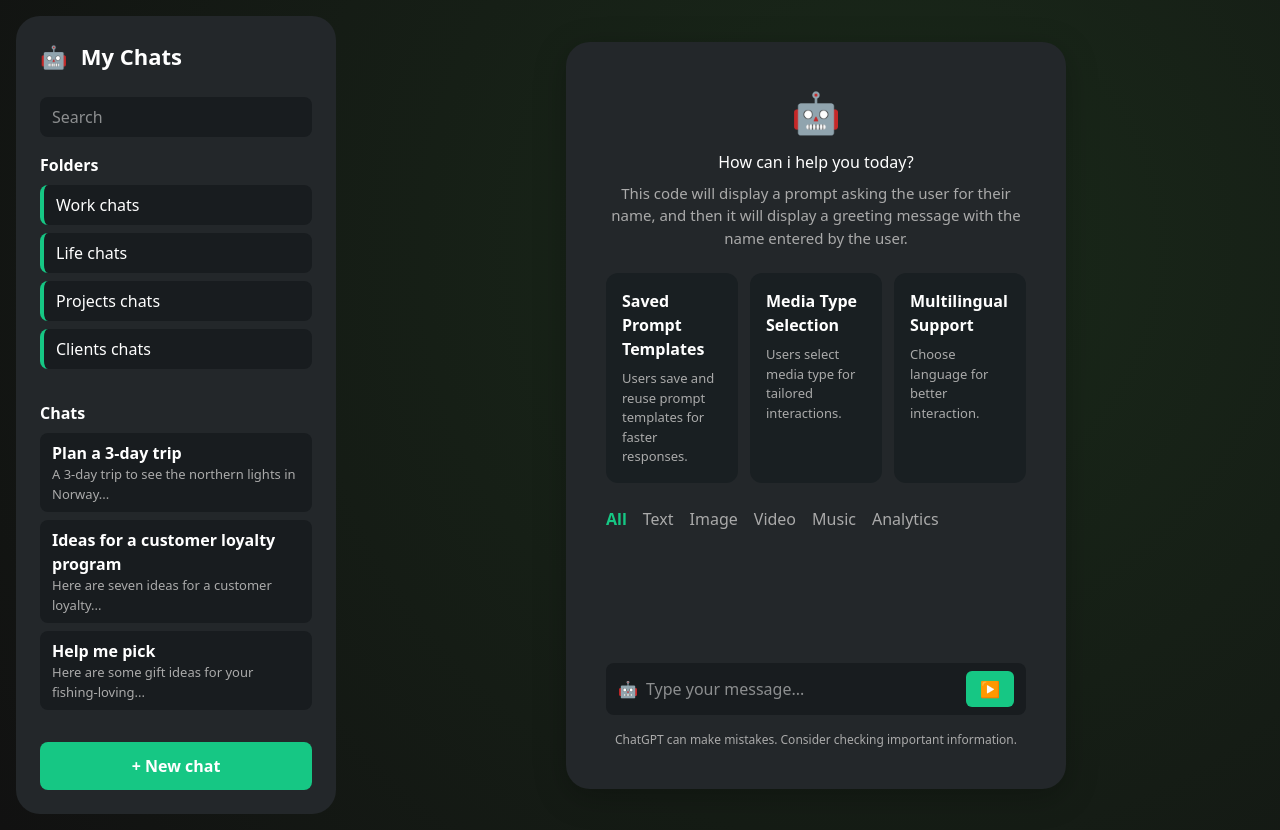
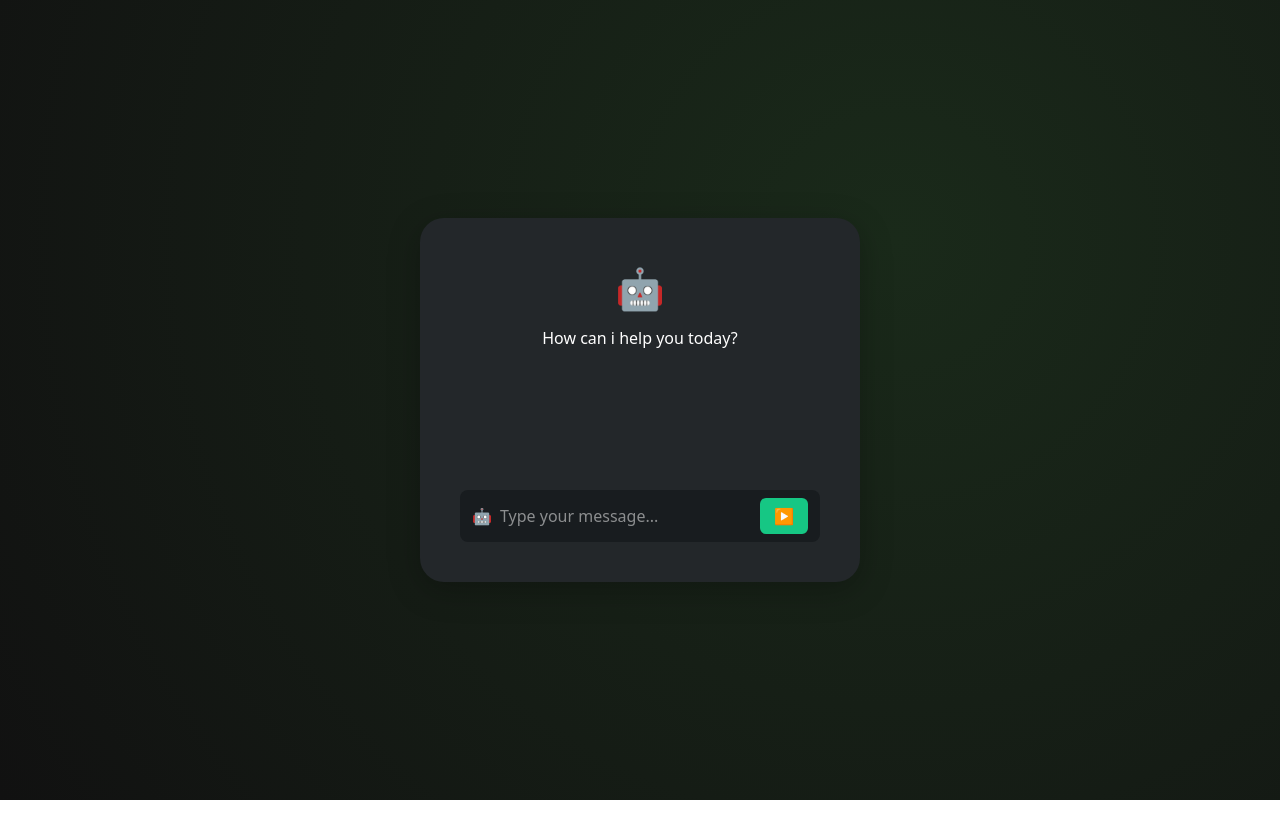
Before and after one commit to meathul/GeoRisk-AI, a React (Vite) app in the folder frontend/: page /app in a window 1280 px wide. After the commit the page ends 800 px from the top, so only its background shows below. Built offline with nearby package versions, Linux system fonts and the light colour scheme.

Commit message:
frontend functionalities

```diff
--- a/frontend/src/compnents/CenterCard.jsx
+++ b/frontend/src/compnents/CenterCard.jsx
@@ -1,22 +1,22 @@
 import React, { useState } from "react";
 import axios from "axios";
 
-const options = [
-  {
-    title: "Saved Prompt Templates",
-    desc: "Users save and reuse prompt templates for faster responses."
-  },
-  {
-    title: "Media Type Selection",
-    desc: "Users select media type for tailored interactions."
-  },
-  {
-    title: "Multilingual Support",
-    desc: "Choose language for better interaction."
-  }
-];
+// const options = [
+//   {
+//     title: "Saved Prompt Templates",
+//     desc: "Users save and reuse prompt templates for faster responses."
+//   },
+//   {
+//     title: "Media Type Selection",
+//     desc: "Users select media type for tailored interactions."
+//   },
+//   {
+//     title: "Multilingual Support",
+//     desc: "Choose language for better interaction."
+//   }
+// ];
 
-const tabs = ["All", "Text", "Image", "Video", "Music", "Analytics"];
+// const tabs = ["All", "Text", "Image", "Video", "Music", "Analytics"];
 
 const CenterCard = () => {
   const [input, setInput] = useState("");
@@ -26,10 +26,12 @@ const CenterCard = () => {
     if (!input.trim()) return;
     setMessages([...messages, { from: "user", text: input }]);
     try {
-      const res = await axios.post("http://localhost:5000/api/chat", { message: input });
-      setMessages(msgs => [...msgs, { from: "bot", text: res.data.reply }]);
+      const res = await axios.post("http://127.0.0.1:5000/api/chat", { query: input });
+      console.log(res.data)
+      setMessages(msgs => [...msgs, { from: "bot", text: res.data.response }]);
     } catch (e) {
       setMessages(msgs => [...msgs, { from: "bot", text: "Error connecting to server." }]);
+      console.log(e)
     }
     setInput("");
   };
@@ -47,11 +49,11 @@ const CenterCard = () => {
       <div style={{ textAlign: "center", marginBottom: 24 }}>
         <div style={{ fontSize: 40, marginBottom: 8 }}>🤖</div>
         <h2 style={{ margin: 0 }}>How can i help you today?</h2>
-        <div style={{ color: "#aaa", marginTop: 8, fontSize: 15 }}>
+        {/* <div style={{ color: "#aaa", marginTop: 8, fontSize: 15 }}>
           This code will display a prompt asking the user for their name, and then it will display a greeting message with the name entered by the user.
-        </div>
+        </div> */}
       </div>
-      <div style={{
+      {/* <div style={{
         display: "flex",
         justifyContent: "space-between",
         gap: 12,
@@ -69,8 +71,8 @@ const CenterCard = () => {
             <div style={{ fontSize: 13, color: "#aaa" }}>{opt.desc}</div>
           </div>
         ))}
-      </div>
-      <div style={{
+      </div> */}
+      {/* <div style={{
         display: "flex",
         gap: 16,
         marginBottom: 16
@@ -84,7 +86,7 @@ const CenterCard = () => {
             {tab}
           </div>
         ))}
-      </div>
+      </div> */}
       <div style={{ minHeight: 100, marginBottom: 16 }}>
         {messages.map((msg, idx) => (
           <div key={idx} style={{ color: msg.from === "user" ? "#16c784" : "#aaa", margin: "4px 0" }}>
@@ -129,9 +131,9 @@ const CenterCard = () => {
           ▶
         </button>
       </div>
-      <div style={{ color: "#aaa", fontSize: 12, marginTop: 16, textAlign: "center" }}>
+      {/* <div style={{ color: "#aaa", fontSize: 12, marginTop: 16, textAlign: "center" }}>
         ChatGPT can make mistakes. Consider checking important information.
-      </div>
+      </div> */}
     </div>
   );
 };
--- a/frontend/src/pages/MainAppPage.jsx
+++ b/frontend/src/pages/MainAppPage.jsx
@@ -9,7 +9,7 @@ const MainAppPage = () => {
       background: "radial-gradient(circle at 70% 30%, #1a2a1a 0%, #111 100%)",
       display: "flex"
     }}>
-      <Sidebar />
+      {/* <Sidebar /> */}
       <main style={{
         flex: 1,
         display: "flex",
```
